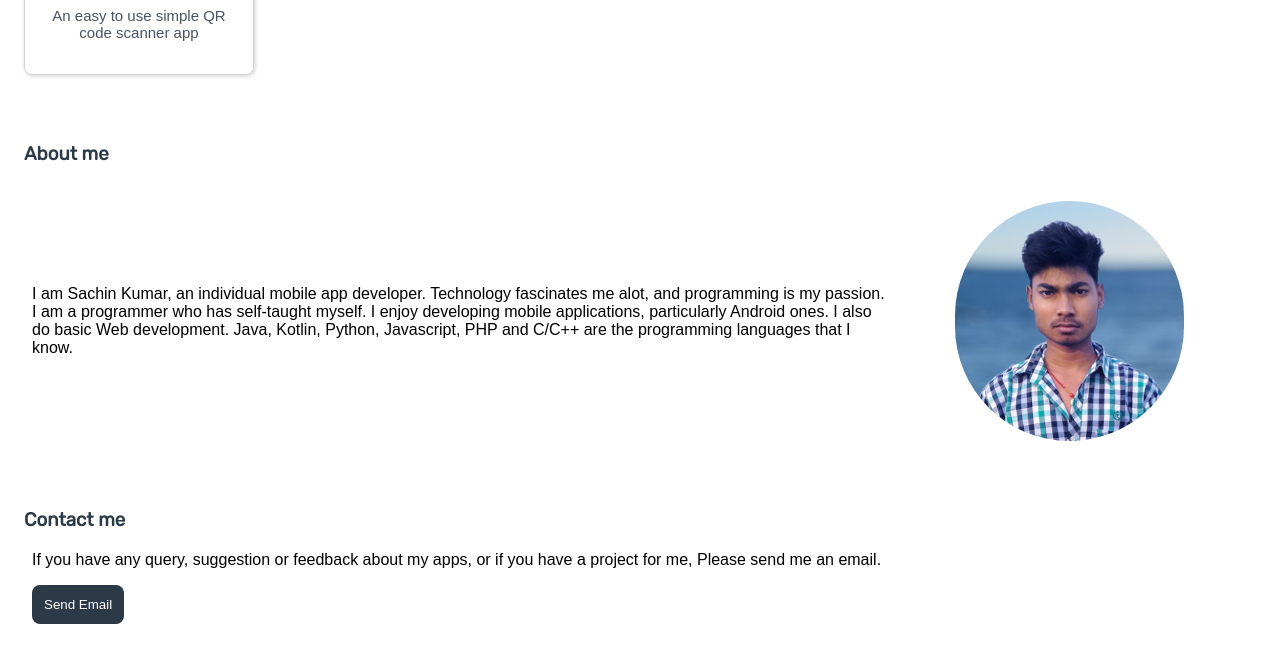
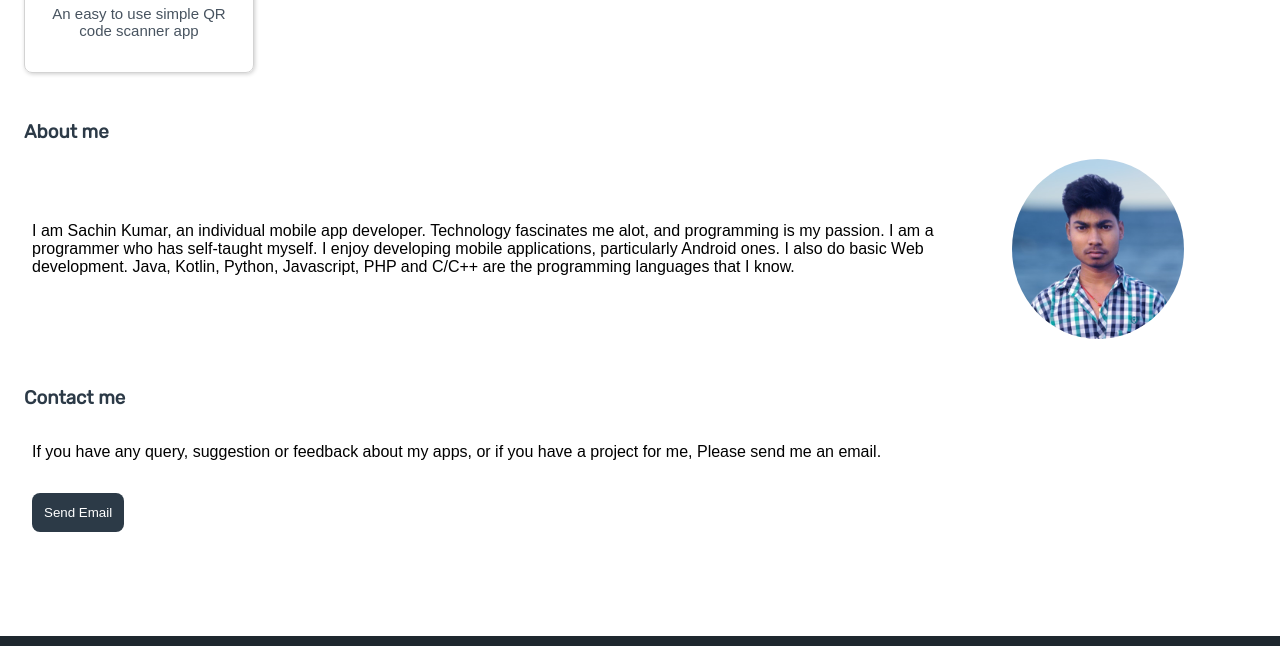
Before and after one commit to sachinkumar53/SkAppOfficial, a plain HTML site: page index.html in a window 1280 px wide. Shown: the part 1008-1654 px from the top of the page. Drawn offline with Linux system fonts and the light colour scheme.

Commit message:
margin fixes

```diff
--- a/style/style.css
+++ b/style/style.css
@@ -122,6 +122,7 @@ main{
     display: flex;
     flex-direction: row;
     flex-wrap: wrap;
+    margin-top: 20px;
 }
 
 .cardTitle{
@@ -157,10 +158,10 @@ main{
     align-items: center;
 }
 
-#about-container img{
-    height: 240px;
-    border-radius: 120px;
-    margin: 16px 5vw;
+#photo{
+    height: 180px;
+    border-radius: 50%;
+    margin: 0px 5vw;
 }
 
 #about-container div{
@@ -197,7 +198,7 @@ footer a img{
 
 /* Util classes */
 .primary-heading{
-    padding: 20px 8px;
+    padding: 0px 8px;
     color: var(--primaryColor);
     font-family: 'Rubik', sans-serif;
 }
@@ -209,7 +210,7 @@ footer a img{
 }
 
 .content{
-    padding: 0px 16px;
+    padding: 16px;
 }
 
 span{
```
Also changed, not shown: index.html (+2 -2 lines).
